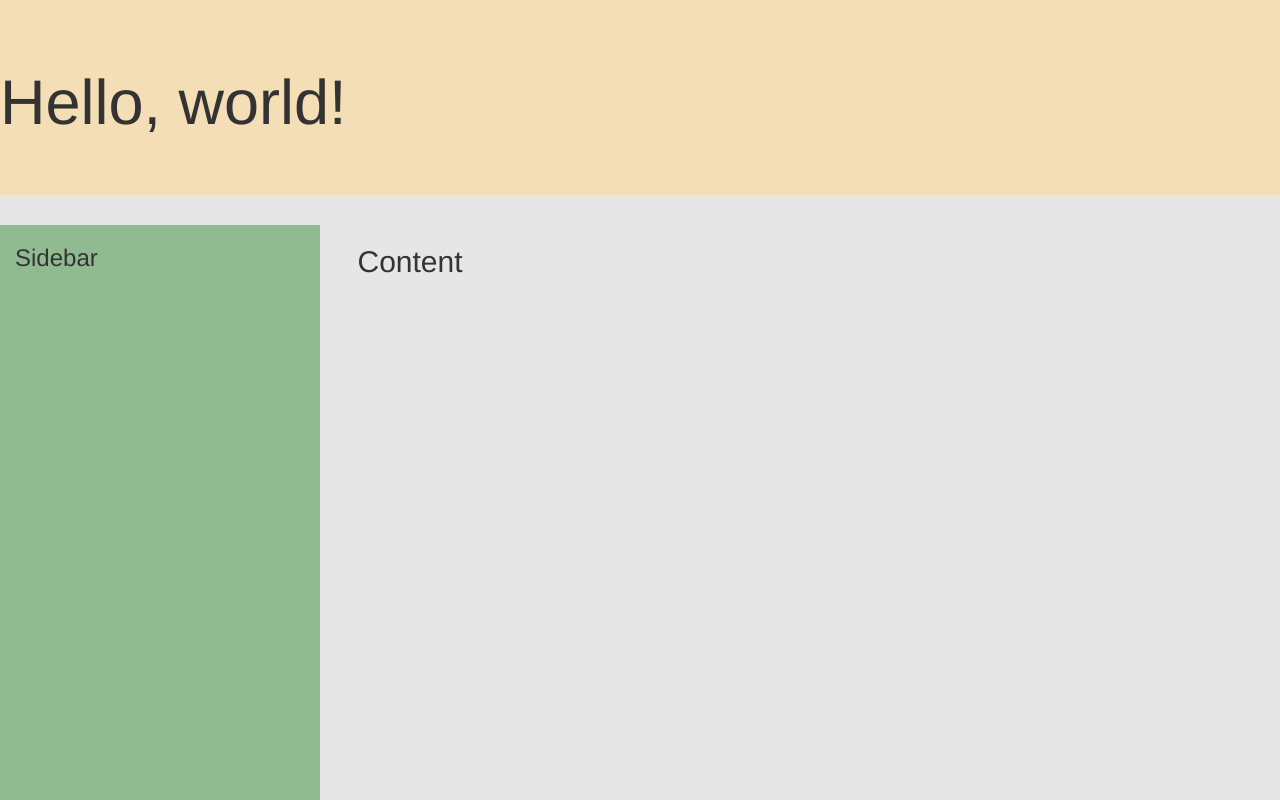
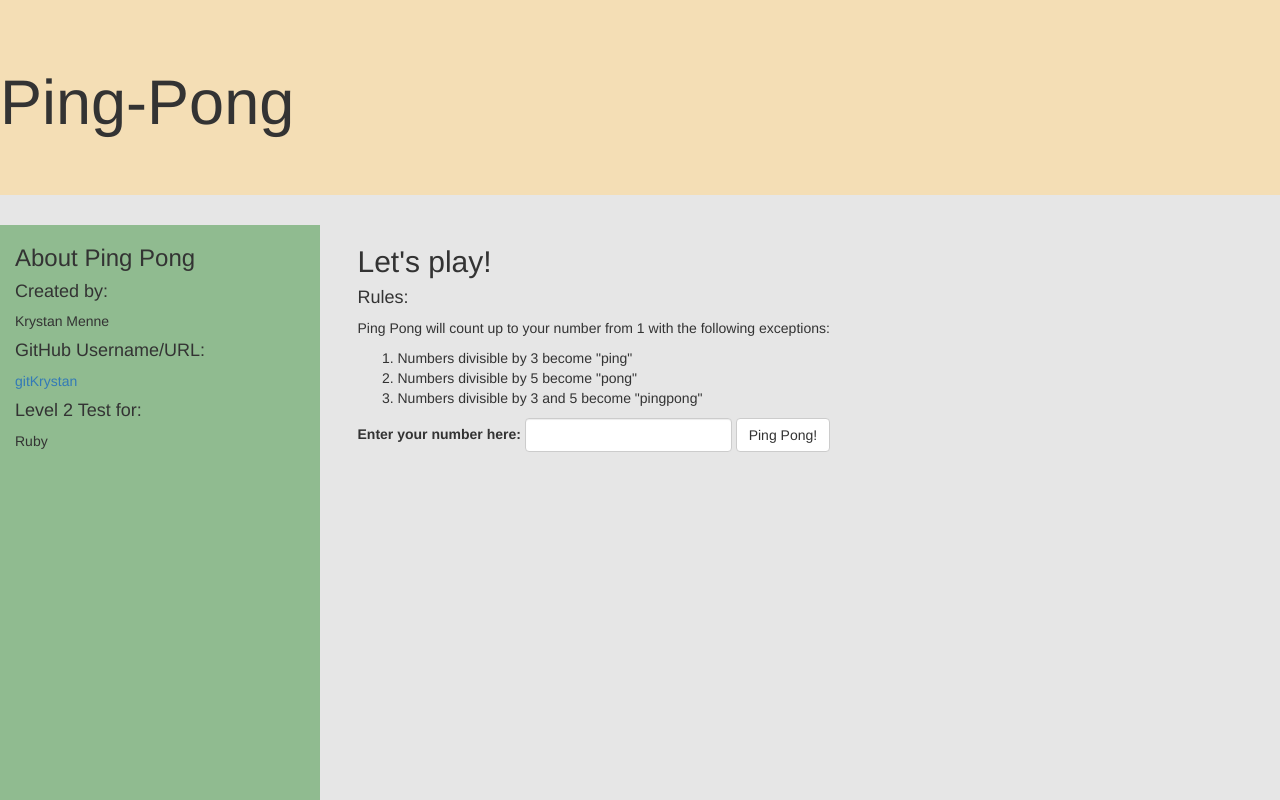
Before and after one commit to gitKrystan/PingPong-FizzBuzz, a plain HTML site: page index.html in a window 1280 px wide. Shown: the top 800 px of the page. Drawn offline with nearby package versions, Linux system fonts and the light colour scheme.

Commit message:
Add html content

```diff
--- a/index.html
+++ b/index.html
@@ -22,7 +22,7 @@
 <body>
   <!-- Header-->
   <div class="jumbotron">
-    <h1>Hello, world!</h1>
+    <h1>Ping-Pong</h1>
   </div>
 
   <!-- Container-->
@@ -31,14 +31,34 @@
     <!-- Sidebar-->
     <div class="col-sm-12 col-md-3 sidebar">
       <div class="container">
-        <h3>Sidebar</h3>
+        <h3>About Ping Pong</h3>
+        <h4>Created by:</h4>
+        <p>Krystan Menne</p>
+        <h4>GitHub Username/URL:</h4>
+        <p><a href="https://github.com/gitKrystan/gitKrystan.github.io">gitKrystan</a></p>
+        <h4>Level 2 Test for:</h4>
+        <p>Ruby</p>
       </div>
     </div>
 
     <!-- Content-->
     <div class="col-sm-12 col-md-6 main">
       <div class="container">
-        <h2>Content</h2>
+        <h2>Let's play!</h2>
+        <h4>Rules:</h4>
+        <p>Ping Pong will count up to your number from 1 with the following exceptions:</p>
+        <ol>
+          <li>Numbers divisible by 3 become "ping"</li>
+          <li>Numbers divisible by 5 become "pong"</li>
+          <li>Numbers divisible by 3 and 5 become "pingpong"</li>
+        </ol>
+        <form class="form-inline">
+          <div class="form-group">
+            <label for="userNumber">Enter your number here:</label>
+            <input type="number" class="form-control" id="userNumber">
+          </div>
+          <button class="btn btn-default">Ping Pong!</button>
+        </form>
       </div>
     </div>
   </div>
```
